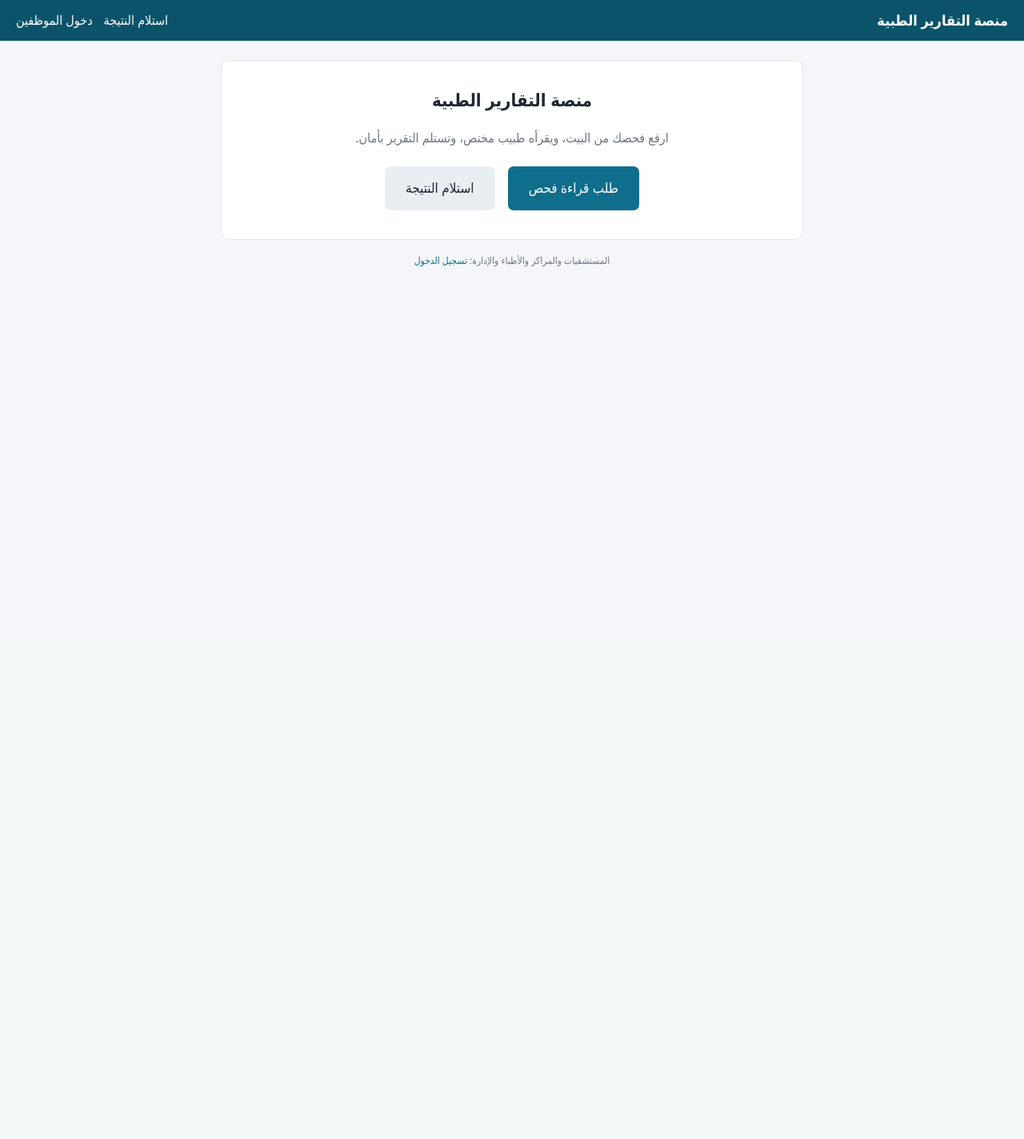
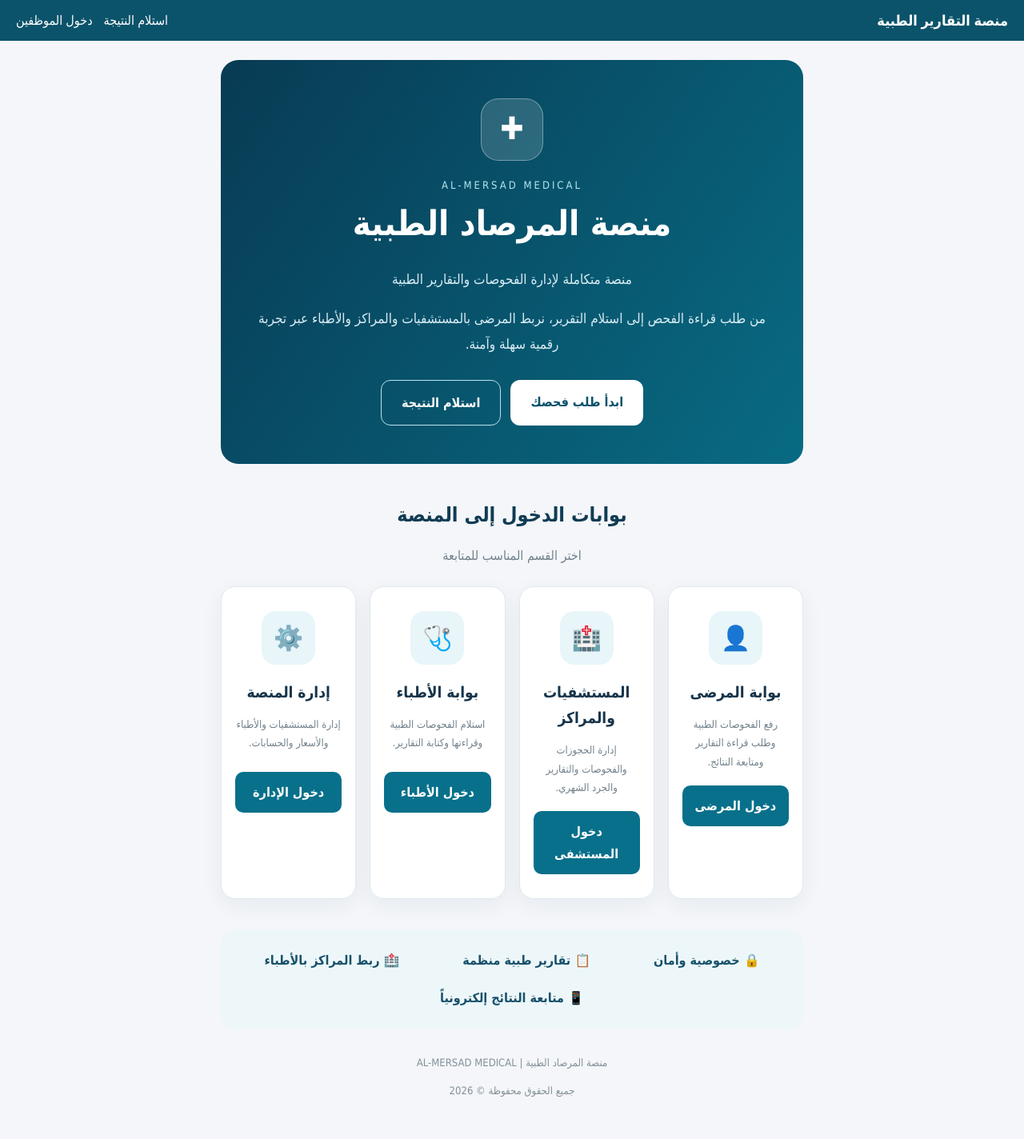
Before and after one commit to murtzaa1995-eng/AL-MERSAD-MEDICAL, a Flask app: page / in a window 1280 px wide. Shown: the whole page at 80% size. Before the commit the page ends 333 px from the top, so only its background shows below. Run offline with Flask 3, Linux system fonts and the light colour scheme.

Commit message:
Update index.html

```diff
--- a/medreports/app/templates/index.html
+++ b/medreports/app/templates/index.html
@@ -1,5 +1,231 @@
-{% extends 'base.html' %}{% block content %}
-<div class="card hero"><h1>{{ PLATFORM }}</h1><p class="mut">ارفع فحصك من البيت، ويقرأه طبيب مختص، وتستلم التقرير بأمان.</p>
-<a class="btn" href="{{ url_for('public.order_new') }}">طلب قراءة فحص</a>
-<a class="btn sec" href="{{ url_for('public.results') }}">استلام النتيجة</a></div>
-<p class="hint" style="text-align:center">المستشفيات والمراكز والأطباء والإدارة: <a href="{{ url_for('public.login') }}">تسجيل الدخول</a></p>{% endblock %}
+
+{% extends 'base.html' %}
+{% block content %}
+
+<style>
+.mersad-home {
+  direction: rtl;
+  font-family: Tahoma, Arial, sans-serif;
+  color: #16344a;
+}
+.mersad-hero {
+  background: linear-gradient(125deg, #083b54, #086b83);
+  color: white;
+  border-radius: 22px;
+  padding: 48px 30px;
+  text-align: center;
+  position: relative;
+  overflow: hidden;
+}
+.mersad-logo {
+  width: 78px;
+  height: 78px;
+  border-radius: 22px;
+  background: rgba(255,255,255,.15);
+  border: 1px solid rgba(255,255,255,.35);
+  display: flex;
+  align-items: center;
+  justify-content: center;
+  font-size: 39px;
+  margin: 0 auto 20px;
+}
+.mersad-hero h1 {
+  color: white;
+  font-size: clamp(26px, 4vw, 43px);
+  margin: 0 0 12px;
+}
+.mersad-hero p {
+  color: #d9edf5;
+  font-size: 17px;
+  line-height: 1.9;
+}
+.mersad-en {
+  font-size: 13px;
+  letter-spacing: 3px;
+  color: #b5e7ef;
+}
+.mersad-actions {
+  display: flex;
+  flex-wrap: wrap;
+  gap: 12px;
+  justify-content: center;
+  margin-top: 28px;
+}
+.mersad-home .mersad-button {
+  display: inline-block;
+  text-decoration: none;
+  background: white;
+  color: #07516b;
+  padding: 14px 25px;
+  border-radius: 12px;
+  font-weight: bold;
+  transition: .2s;
+}
+.mersad-home .mersad-button.outline {
+  background: transparent;
+  border: 1px solid #b7e4f0;
+  color: white;
+}
+.mersad-home .mersad-button:hover {
+  transform: translateY(-3px);
+}
+.mersad-section {
+  text-align: center;
+  margin: 43px 0 24px;
+}
+.mersad-section h2 {
+  font-size: 25px;
+  color: #103c53;
+}
+.mersad-section p {
+  color: #70818c;
+}
+.mersad-grid {
+  display: grid;
+  grid-template-columns: repeat(4, minmax(0, 1fr));
+  gap: 17px;
+}
+.mersad-card {
+  background: white;
+  border: 1px solid #e0e9ef;
+  border-radius: 18px;
+  padding: 30px 17px;
+  text-align: center;
+  box-shadow: 0 8px 28px rgba(10,52,75,.06);
+}
+.mersad-icon {
+  width: 67px;
+  height: 67px;
+  margin: 0 auto 18px;
+  border-radius: 18px;
+  display: grid;
+  place-items: center;
+  background: #e8f5f9;
+  font-size: 30px;
+}
+.mersad-card h3 {
+  margin: 0 0 10px;
+  font-size: 19px;
+}
+.mersad-card p {
+  color: #73828c;
+  font-size: 13px;
+  min-height: 53px;
+  line-height: 1.8;
+}
+.mersad-card a {
+  display: block;
+  background: #08708b;
+  color: white;
+  text-decoration: none;
+  padding: 12px;
+  border-radius: 10px;
+  font-weight: bold;
+  margin-top: 18px;
+}
+.mersad-card a:hover {
+  background: #064f65;
+}
+.mersad-features {
+  margin-top: 38px;
+  background: #edf7fa;
+  border-radius: 18px;
+  padding: 25px;
+  display: flex;
+  justify-content: space-around;
+  flex-wrap: wrap;
+  gap: 20px;
+  text-align: center;
+  color: #18516a;
+  font-weight: bold;
+}
+.mersad-footer {
+  text-align: center;
+  color: #84919a;
+  padding: 32px 10px 12px;
+  font-size: 13px;
+}
+@media(max-width: 900px) {
+  .mersad-grid { grid-template-columns: repeat(2, 1fr); }
+}
+@media(max-width: 550px) {
+  .mersad-grid { grid-template-columns: 1fr; }
+  .mersad-hero { padding: 36px 17px; }
+  .mersad-card p { min-height: 0; }
+}
+</style>
+
+<div class="mersad-home">
+
+  <section class="mersad-hero">
+    <div class="mersad-logo">✚</div>
+    <div class="mersad-en">AL-MERSAD MEDICAL</div>
+    <h1>منصة المرصاد الطبية</h1>
+    <p>منصة متكاملة لإدارة الفحوصات والتقارير الطبية</p>
+    <p>
+      من طلب قراءة الفحص إلى استلام التقرير،
+      نربط المرضى بالمستشفيات والمراكز والأطباء
+      عبر تجربة رقمية سهلة وآمنة.
+    </p>
+    <div class="mersad-actions">
+      <a class="mersad-button" href="{{ url_for('public.order_new') }}">
+        ابدأ طلب فحصك
+      </a>
+      <a class="mersad-button outline" href="{{ url_for('public.results') }}">
+        استلام النتيجة
+      </a>
+    </div>
+  </section>
+
+  <div class="mersad-section">
+    <h2>بوابات الدخول إلى المنصة</h2>
+    <p>اختر القسم المناسب للمتابعة</p>
+  </div>
+
+  <section class="mersad-grid">
+
+    <div class="mersad-card">
+      <div class="mersad-icon">👤</div>
+      <h3>بوابة المرضى</h3>
+      <p>رفع الفحوصات الطبية وطلب قراءة التقارير ومتابعة النتائج.</p>
+      <a href="{{ url_for('public.order_new') }}">دخول المرضى</a>
+    </div>
+
+    <div class="mersad-card">
+      <div class="mersad-icon">🏥</div>
+      <h3>المستشفيات والمراكز</h3>
+      <p>إدارة الحجوزات والفحوصات والتقارير والجرد الشهري.</p>
+      <a href="{{ url_for('public.login') }}">دخول المستشفى</a>
+    </div>
+
+    <div class="mersad-card">
+      <div class="mersad-icon">🩺</div>
+      <h3>بوابة الأطباء</h3>
+      <p>استلام الفحوصات الطبية وقراءتها وكتابة التقارير.</p>
+      <a href="{{ url_for('public.login') }}">دخول الأطباء</a>
+    </div>
+
+    <div class="mersad-card">
+      <div class="mersad-icon">⚙️</div>
+      <h3>إدارة المنصة</h3>
+      <p>إدارة المستشفيات والأطباء والأسعار والحسابات.</p>
+      <a href="{{ url_for('public.login') }}">دخول الإدارة</a>
+    </div>
+
+  </section>
+
+  <section class="mersad-features">
+    <div>🔒 خصوصية وأمان</div>
+    <div>📋 تقارير طبية منظمة</div>
+    <div>🏥 ربط المراكز بالأطباء</div>
+    <div>📱 متابعة النتائج إلكترونياً</div>
+  </section>
+
+  <footer class="mersad-footer">
+    منصة المرصاد الطبية | AL-MERSAD MEDICAL
+    <p>جميع الحقوق محفوظة © 2026</p>
+  </footer>
+
+</div>
+
+{% endblock %}
```
